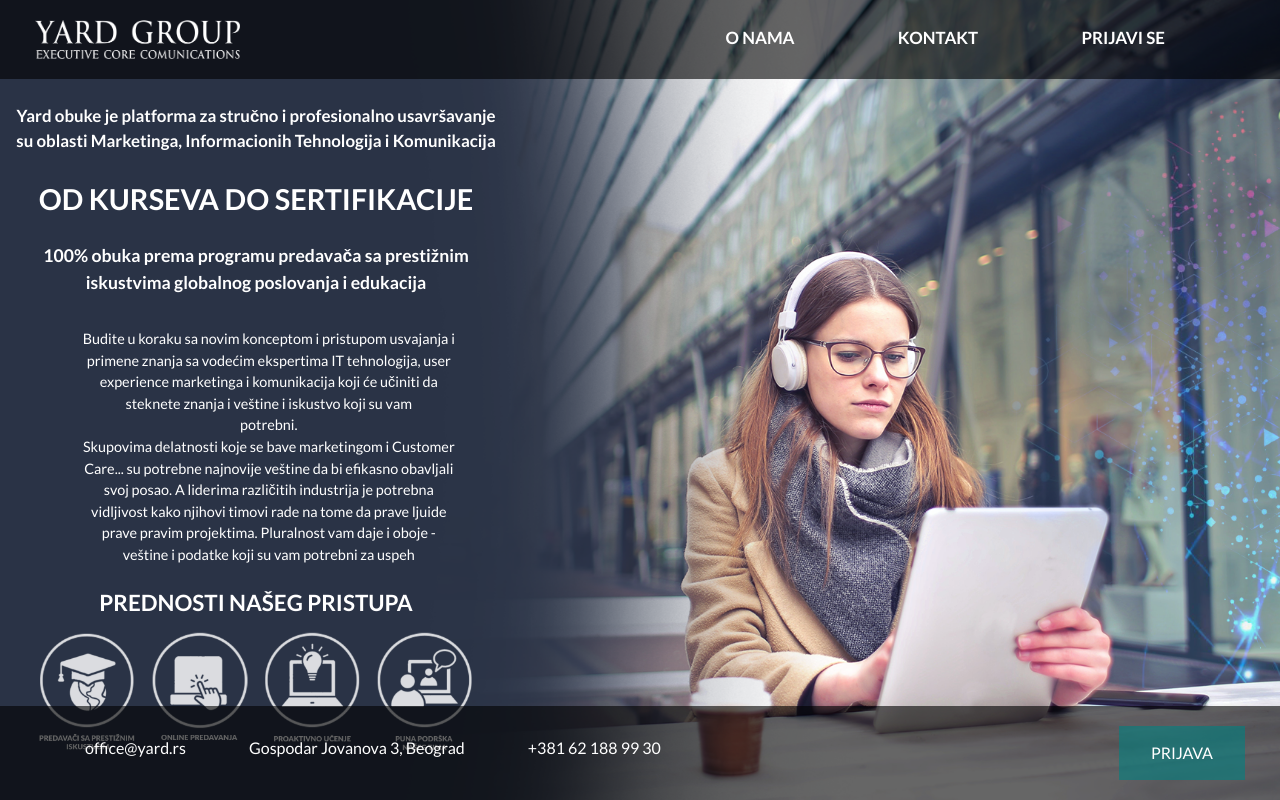
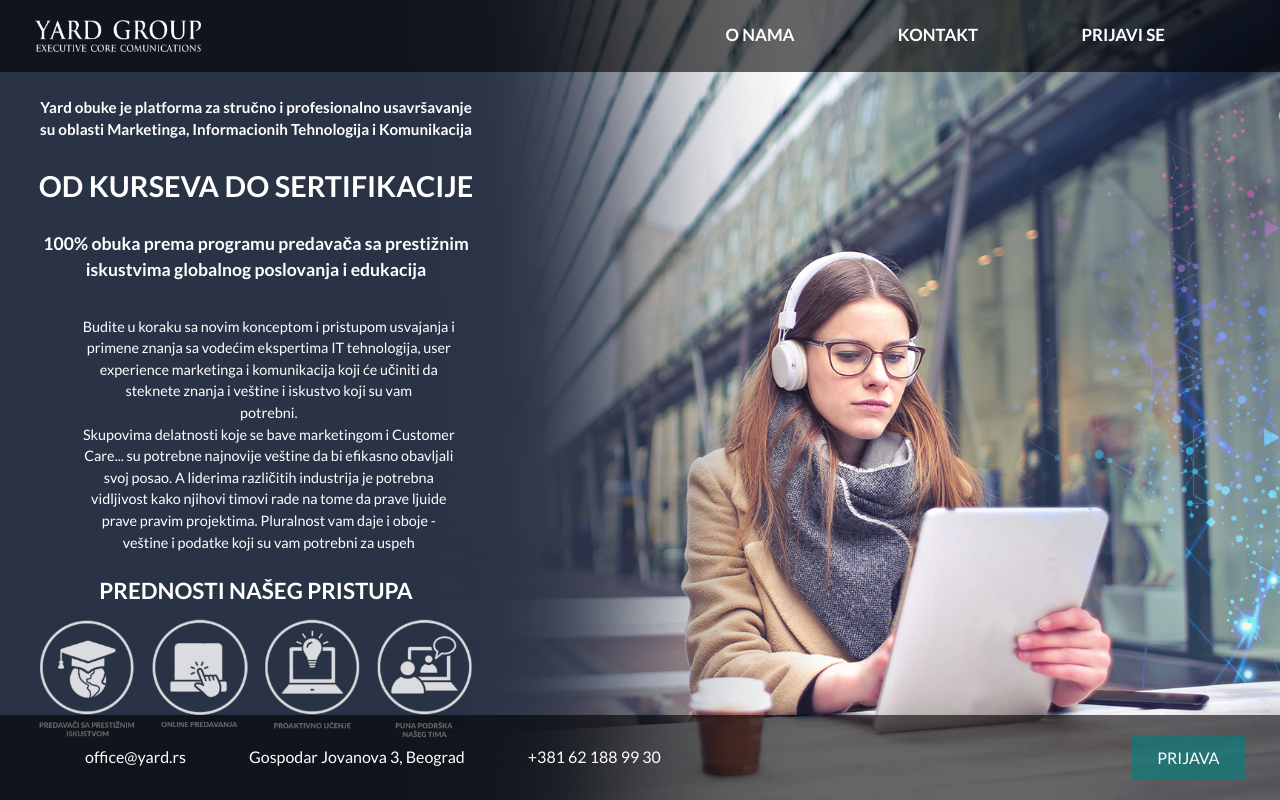
Before and after one commit to showtimezz/YardObuke, a PHP site: page / in a window 1280 px wide. Run offline with PHP 8.4, Linux system fonts and the light colour scheme.

Commit message:
Testing resposnive

```diff
--- a/styles/main.css
+++ b/styles/main.css
@@ -28,7 +28,7 @@ p {
 }
 
 #navBar #img img {
-  max-width: 16vw;
+  max-width: 13vw;
   margin: 20px;
 }
 
@@ -70,7 +70,7 @@ p {
   max-width: 40%;
   text-align: center;
   margin: auto;
-  font-size: 2.11vh;
+  font-size: 1.9vh;
   font-weight: bold;
 }
 
@@ -169,11 +169,35 @@ p {
   background-color: rgba(0, 128, 128, 0.6);
   border: none;
   color: white;
-  padding: 15px 32px;
+  padding: 1.3vh 2vw;
   text-align: center;
   text-decoration: none;
   display: inline-block;
   font-size: 2vh;
   margin: 20px;
 }
+
+@media screen and (max-width: 1680) {
+  #introText {
+    font-size: 1.6vh;
+  }
+  #jumboTron {
+    font-size: 3vh;
+  }
+  #prestiz {
+    font-size: 2vh;
+  }
+  #userExperiance {
+    font-size: 1.5vhs;
+  }
+  #prednostiPristupa {
+    font-size: 2.5vh;
+  }
+  #ikoniceTekst {
+    font-size: 2vh;
+  }
+  #footer {
+    font-size: 1.6vh;
+  }
+}
 /*# sourceMappingURL=main.css.map */
--- a/styles/main.scss
+++ b/styles/main.scss
@@ -33,7 +33,7 @@ p{
         flex-shrink: 0.2;
         img{
 
-            max-width:16vw;
+            max-width:13vw;
             margin: 20px;
 
 
@@ -75,7 +75,7 @@ p{
     max-width: 40%;
     text-align: center;
     margin: auto;
-    font-size: 2.11vh;
+    font-size: 1.9vh;
     font-weight: bold;
 
 }
@@ -164,7 +164,7 @@ p{
         background-color: transparentize($color: teal, $amount: .4);
         border: none;
         color: white;
-        padding: 15px 32px;
+        padding: 1.3vh 2vw;
         text-align: center;
         text-decoration: none;
         display: inline-block;
@@ -174,3 +174,26 @@ p{
     }
 
 }
+@media screen and (max-width:1680) {
+    #introText{
+        font-size: 1.6vh;
+    }
+    #jumboTron{
+        font-size: 3vh;
+    }
+    #prestiz {
+        font-size:2vh;
+    }
+    #userExperiance {
+        font-size: 1.5vhs;
+    }
+    #prednostiPristupa{
+        font-size: 2.5vh
+    }
+    #ikoniceTekst {
+        font-size: 2vh;
+    }
+    #footer {
+        font-size: 1.6vh;
+    }
+}
```
Also changed, not shown: 1 other file.
